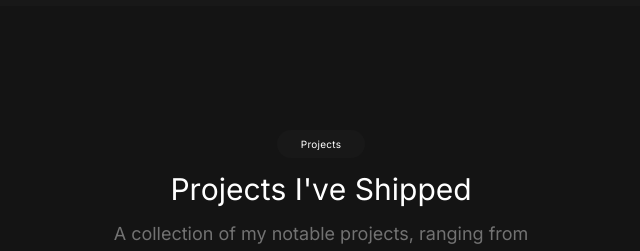
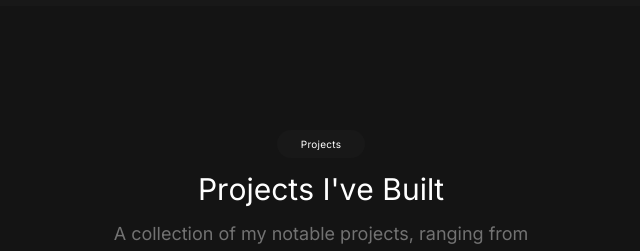
Before and after one commit to KennethCodepuz/portfolio, a Next.js app: page / in a window 1280 px wide. Shown: the part 1687-1938 px from the top of the page, without its empty margins (319-959 px from the left). Built offline with nearby package versions, Linux system fonts and the light colour scheme.

Commit message:
update: Projects title

```diff
--- a/app/components/sections/Projects.tsx
+++ b/app/components/sections/Projects.tsx
@@ -17,7 +17,7 @@ const Projects = (props: Props) => {
             <SectionTitle className='bg-[var(--background-charcoal-100)]'>Projects</SectionTitle>
          </FadeUp>
          <AnimatedTitle className='text-3xl leading-[1.4]' delay={0.1}>
-            {"Projects I've Shipped"}
+            {"Projects I've Built"}
          </AnimatedTitle>
          <AnimatedParagraph className='text-lg leading-normal text-[var(--text-white-40)] text-center lg:w-[50%]'>
             {"A collection of my notable projects, ranging from web and mobile applications to backend systems"}
```
